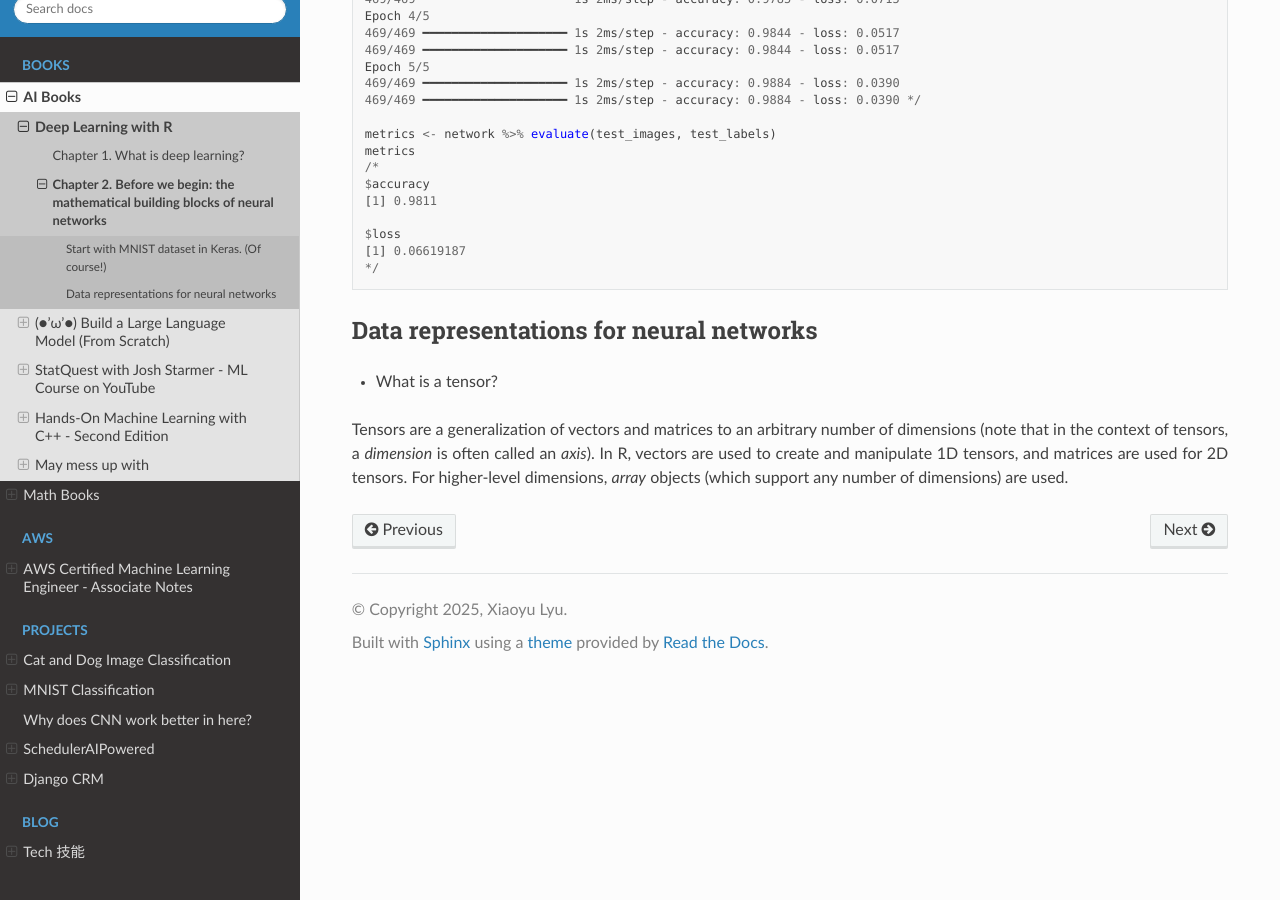
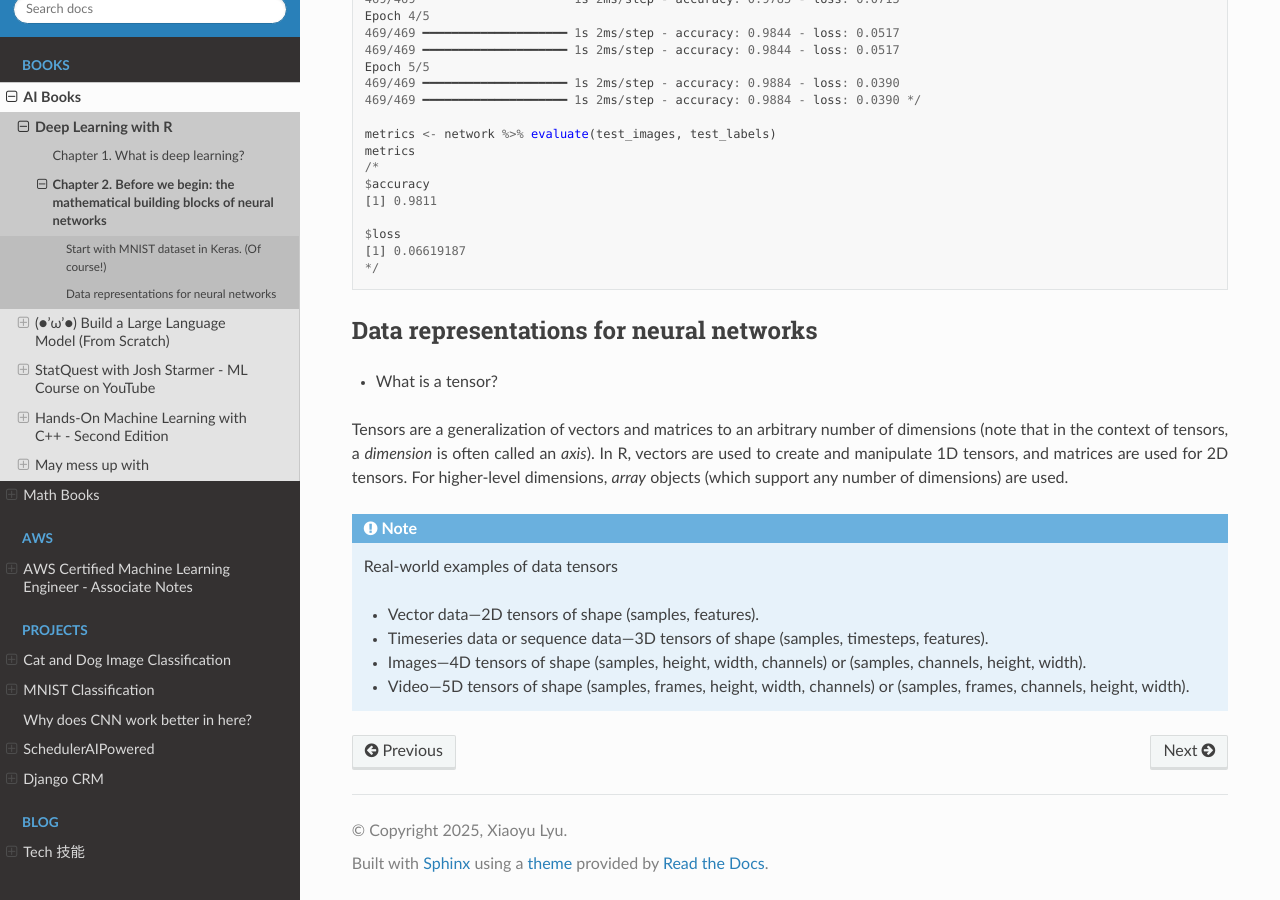
Before and after one commit to xiaoyulyu999/readdoc, a Sphinx documentation site: the page built from source/books/AI/Deep_Learning_with_R/chapter2.rst, in a window 1280 px wide and 900 px high, scrolled down 2876 px. Built offline with Sphinx 7.4.7 and the Read the Docs theme 3.1.0, drawn with Linux system fonts in a browser that asks for light colours; pages that are not in the unit, such as notebooks, are missing from menus.

Commit message:
chapter 1

```diff
--- a/source/books/AI/Deep_Learning_with_R/chapter2.rst
+++ b/source/books/AI/Deep_Learning_with_R/chapter2.rst
@@ -123,3 +123,10 @@ Data representations for neural networks
 
 - What is a tensor?
 Tensors are a generalization of vectors and matrices to an arbitrary number of dimensions (note that in the context of tensors, a *dimension* is often called an *axis*). In R, vectors are used to create and manipulate 1D tensors, and matrices are used for 2D tensors. For higher-level dimensions, *array* objects (which support any number of dimensions) are used.
+
+.. note:: Real-world examples of data tensors
+
+   - Vector data—2D tensors of shape (samples, features).
+   - Timeseries data or sequence data—3D tensors of shape (samples, timesteps, features).
+   - Images—4D tensors of shape (samples, height, width, channels) or (samples, channels, height, width).
+   - Video—5D tensors of shape (samples, frames, height, width, channels) or (samples, frames, channels, height, width).
```
